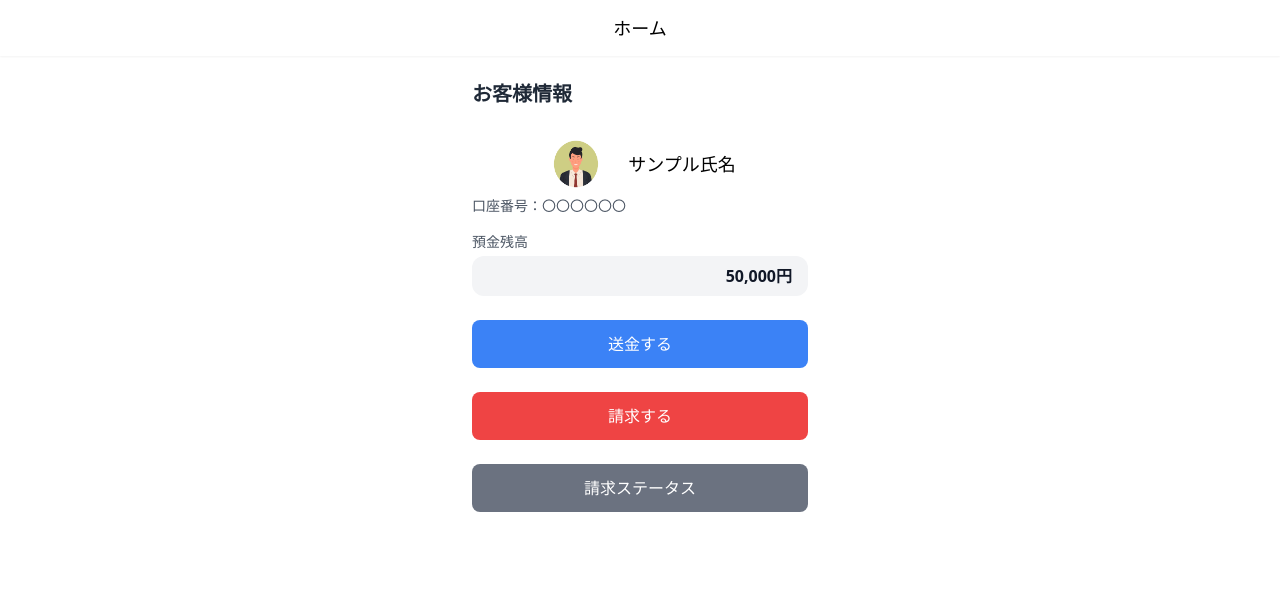
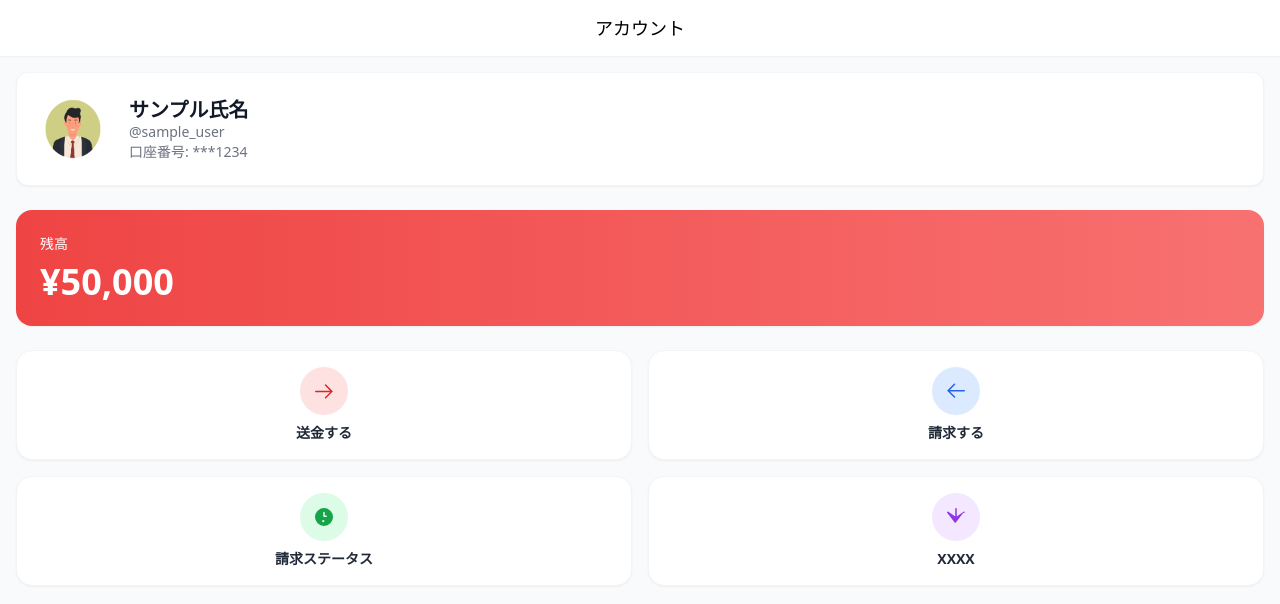
Before and after one commit to deraryo4559/GroupeF, a React (Vite) app in the folder front/: page / in a window 1280 px wide. Shown: the top 604 px of the page. Built offline with nearby package versions, Linux system fonts and the light colour scheme.

Commit message:
feat: PayerInfoコンポーネントにサイズ、ラベル、アライメントオプションを追加し、各ページのUIを改善

```diff
--- a/front/src/components/RequestLink.jsx
+++ b/front/src/components/RequestLink.jsx
@@ -29,7 +29,8 @@ function RequestLink() {
   return (
     <>
       <Header title="請求リンクの作成" backTo="/" />
-      <div className="w-full max-w-xs md:max-w-md lg:max-w-lg mx-auto p-6 bg-white rounded-xl shadow text-gray-800">
+      <div className="min-h-screen pt-20 px-4 pb-8 bg-gray-50">
+        <div className="w-full max-w-md mx-auto bg-white rounded-xl shadow-sm p-6 text-gray-800">
           <div className="text-sm text-gray-600 leading-6 mb-2">請求リンクの作成</div>
 
           {/* 請求金額 */}
@@ -81,6 +82,7 @@ function RequestLink() {
             ← Topに戻る
           </button>
         </div>
+      </div>
     </>
   );
 }
--- a/front/src/pages/AddressList.jsx
+++ b/front/src/pages/AddressList.jsx
@@ -32,8 +32,9 @@ function AddressList() {
   return (
     <>
       <Header title="送金相手を選択" backTo="/" />
-      <div className="p-6 font-sans">
-        <ul className="space-y-3">
+      <div className="min-h-screen pt-20 px-4 pb-8 bg-gray-50">
+        <div className="w-full max-w-md mx-auto">
+          <ul className="space-y-3 bg-white rounded-xl shadow-sm p-4">
             {users.map((user) => (
               <li
                 key={user.user_id}
@@ -46,6 +47,7 @@ function AddressList() {
             ))}
           </ul>
         </div>
+      </div>
     </>
   );
 }
--- a/front/src/pages/Payment.jsx
+++ b/front/src/pages/Payment.jsx
@@ -32,8 +32,8 @@ const Payment = () => {
     return (
         <>
             <Header title="支払い" backTo="/billing-status" />
-            <div className="pt-16 flex justify-center">
-                <div className="max-w-sm w-full p-6 flex flex-col justify-center">
+            <div className="min-h-screen pt-20 px-4 pb-8 bg-gray-50">
+                <div className="w-full max-w-md mx-auto bg-white rounded-xl shadow-sm p-6">
                     <h2 className="text-xl font-bold text-center text-gray-800 mb-6">
                         支払う
                     </h2>
--- a/front/src/pages/SendMoney.jsx
+++ b/front/src/pages/SendMoney.jsx
@@ -94,8 +94,9 @@ function SendMoney() {
 
   return (
     <>
-      <Header title="送金" />
-      <div className="w-full max-w-xs md:max-w-md lg:max-w-lg mx-auto p-6 bg-white rounded-xl shadow text-gray-800">
+      <Header title="送金" backTo="/step3" />
+      <div className="min-h-screen pt-20 px-4 pb-8 bg-gray-50">
+        <div className="w-full max-w-md mx-auto bg-white rounded-xl shadow-sm p-6 text-gray-800">
           {/* 送金先 */}
           <div className="flex items-start gap-4">
             <div className="text-sm text-gray-600 leading-6 mt-1">送金先</div>
@@ -165,6 +166,7 @@ function SendMoney() {
           </div>
 
         </div>
+      </div>
     </>
   );
 }
--- a/front/src/pages/SendMoneyComplete.jsx
+++ b/front/src/pages/SendMoneyComplete.jsx
@@ -13,8 +13,8 @@ const SendMoneyComplete = () => {
     return (
         <>
             <Header title="送金完了" backTo="/" />
-            <div className="flex justify-center min-h-screen p-4 font-sans pt-16">
-                <div className="max-w-sm w-full bg-white rounded-xl p-6 flex justify-center flex-col items-center">
+            <div className="min-h-screen pt-20 px-4 pb-8 bg-gray-50">
+                <div className="w-full max-w-md mx-auto bg-white rounded-xl shadow-sm p-6 flex justify-center flex-col items-center">
                     {/* 完了アイコン */}
                     <div className="w-24 h-24 rounded-full bg-green-100 flex items-center justify-center mb-6">
                         <svg className="w-12 h-12 text-green-500" fill="none" stroke="currentColor" viewBox="0 0 24 24" xmlns="http://www.w3.org/2000/svg">
--- a/front/src/pages/Top.jsx
+++ b/front/src/pages/Top.jsx
@@ -3,6 +3,7 @@ import Button1 from '../components/button1';
 import Icon from '../components/Icon';
 import Header from '../components/Header';
 import Balance from '../components/Balance';
+import { Link } from 'react-router-dom';
 
 const Top = () => {
     const [balance, setBalance] = useState(50000); // 初期残高50,000円
@@ -18,46 +19,76 @@ const Top = () => {
     }, []);
 
     return (
-        <>
-            <Header title="ホーム" showBackButton={false} />
-            <div className="flex justify-center">
-                <div className="max-w-sm w-full p-6 flex flex-col justify-center">
+        <div className="relative flex size-full min-h-screen flex-col overflow-x-hidden bg-gray-50">
+            {/* ヘッダー */}
+            <Header title="アカウント" showBackButton={false} />
+
+            {/* メインコンテンツ */}
+            <main className="p-4 space-y-6 flex-grow">
+                {/* ユーザー情報 */}
+                <section className="flex items-center gap-4 bg-white p-4 rounded-xl shadow-sm border border-gray-100">
+                    <div className="bg-center bg-no-repeat aspect-square bg-cover rounded-full h-20 w-20 shrink-0"
+                        style={{ backgroundImage: `url("/images/human1.png")` }}>
+                    </div>
                     <div>
-                        <h2 className="text-xl font-bold text-gray-800 mb-6">
-                            お客様情報
-                        </h2>
-                        <Icon
-                            img="\images\human1.png"
-                            name="サンプル氏名"
-                        />
-                        <div>
-                            {/* 口座番号表示 */}
-                            <div className="mb-4">
-                                <p className="text-sm text-gray-600">口座番号：〇〇〇〇〇〇</p>
-                            </div>
+                        <p className="text-gray-900 text-xl font-bold leading-tight">サンプル氏名</p>
+                        <p className="text-gray-500 text-sm">@sample_user</p>
+                        <p className="text-gray-500 text-sm">口座番号: ***1234</p>
+                    </div>
+                </section>
 
-                            {/* 預金残高（コンポーネント化済み） */}
-                            <Balance balance={balance} />
+                {/* 残高表示 */}
+                <section className="bg-gradient-to-r from-red-500 to-red-400 p-6 rounded-2xl shadow-sm text-white">
+                    <div className="flex justify-between items-center">
+                        <h2 className="text-white text-sm font-medium">残高</h2>
+                    </div>
+                    <p className="text-white text-4xl font-bold mt-2">¥{balance.toLocaleString()}</p>
+                </section>
+
+                {/* 操作メニュー */}
+                <section className="grid grid-cols-2 gap-4">
+                    <button onClick={() => window.location.href = '/step3'}
+                        className="flex flex-col items-center justify-center gap-2 rounded-2xl bg-white p-4 text-center shadow-sm border border-gray-100">
+                        <div className="grid place-content-center bg-red-100 text-red-600 rounded-full size-12">
+                            <svg fill="currentColor" height="24" viewBox="0 0 256 256" width="24" xmlns="http://www.w3.org/2000/svg">
+                                <path d="M221.66,133.66l-72,72a8,8,0,0,1-11.32-11.32L192.69,140H40a8,8,0,0,1,0-16H192.69L138.34,69.66a8,8,0,0,1,11.32-11.32l72,72A8,8,0,0,1,221.66,133.66Z"></path>
+                            </svg>
                         </div>
-                        <div className="mt-6 flex justify-center">
-                            <Button1 navigateTo="/step3" className="w-full">
-                                送金する
-                            </Button1>
+                        <span className="text-gray-800 text-sm font-semibold">送金する</span>
+                    </button>
+
+                    <button onClick={() => window.location.href = '/request'}
+                        className="flex flex-col items-center justify-center gap-2 rounded-2xl bg-white p-4 text-center shadow-sm border border-gray-100">
+                        <div className="grid place-content-center bg-blue-100 text-blue-600 rounded-full size-12">
+                            <svg fill="currentColor" height="24" viewBox="0 0 256 256" width="24" xmlns="http://www.w3.org/2000/svg">
+                                <path d="M34.34,122.34l72-72a8,8,0,0,1,11.32,11.32L63.31,116H216a8,8,0,0,1,0,16H63.31l54.35,54.34a8,8,0,0,1-11.32,11.32l-72-72A8,8,0,0,1,34.34,122.34Z"></path>
+                            </svg>
                         </div>
-                        <div className="mt-6 flex justify-center">
-                            <Button1 navigateTo="/request" className="w-full" variant='danger'>
-                                請求する
-                            </Button1>
+                        <span className="text-gray-800 text-sm font-semibold">請求する</span>
+                    </button>
+
+                    <button onClick={() => window.location.href = '/billing-status'}
+                        className="flex flex-col items-center justify-center gap-2 rounded-2xl bg-white p-4 text-center shadow-sm border border-gray-100">
+                        <div className="grid place-content-center bg-green-100 text-green-600 rounded-full size-12">
+                            <svg fill="currentColor" height="24" viewBox="0 0 256 256" width="24" xmlns="http://www.w3.org/2000/svg">
+                                <path d="M224,128a96,96,0,1,1-96-96A96,96,0,0,1,224,128ZM128,72a8,8,0,0,0-8,8v40a8,8,0,0,0,8,8h24a8,8,0,0,0,0-16H136V80A8,8,0,0,0,128,72Zm-8,88a12,12,0,1,0,12,12A12,12,0,0,0,120,160Z"></path>
+                            </svg>
                         </div>
-                        <div className="mt-6 flex justify-center">
-                            <Button1 navigateTo="/billing-status" className="w-full" variant='secondary'>
-                                請求ステータス
-                            </Button1>
+                        <span className="text-gray-800 text-sm font-semibold">請求ステータス</span>
+                    </button>
+
+                    <button onClick={() => alert('')}
+                        className="flex flex-col items-center justify-center gap-2 rounded-2xl bg-white p-4 text-center shadow-sm border border-gray-100">
+                        <div className="grid place-content-center bg-purple-100 text-purple-600 rounded-full size-12">
+                            <svg fill="currentColor" height="24" viewBox="0 0 256 256" width="24" xmlns="http://www.w3.org/2000/svg">
+                                <path d="M218.1,70.18a8,8,0,0,0-8.2,1.94L136,121.43V40a8,8,0,0,0-16,0v81.43L46.1,72.12a8,8,0,0,0-12.2,10.24l80,104a8,8,0,0,0,12.2,0l80-104A8,8,0,0,0,218.1,70.18Z"></path>
+                            </svg>
                         </div>
-                    </div>
-                </div>
-            </div>
-        </>
+                        <span className="text-gray-800 text-sm font-semibold">XXXX</span>
+                    </button>
+                </section>
+            </main>
+        </div>
     );
 };
 
```
Also changed, not shown: front/src/components/PayerInfo.jsx (+58 -5 lines), front/src/pages/BillingStatus.jsx (+6 -7 lines), front/src/pages/PaymentComplete.jsx (+11 -7 lines). Lines whose indentation alone changed are shown as unchanged.
